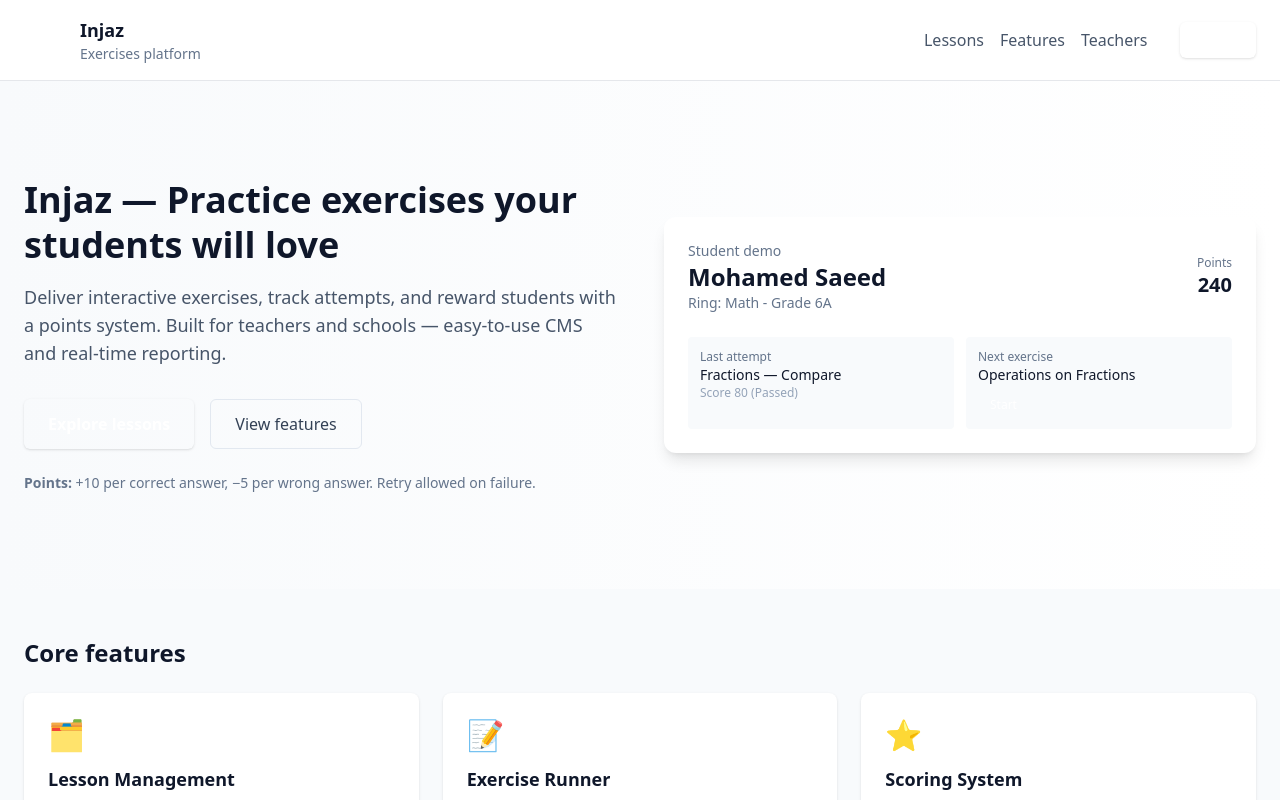
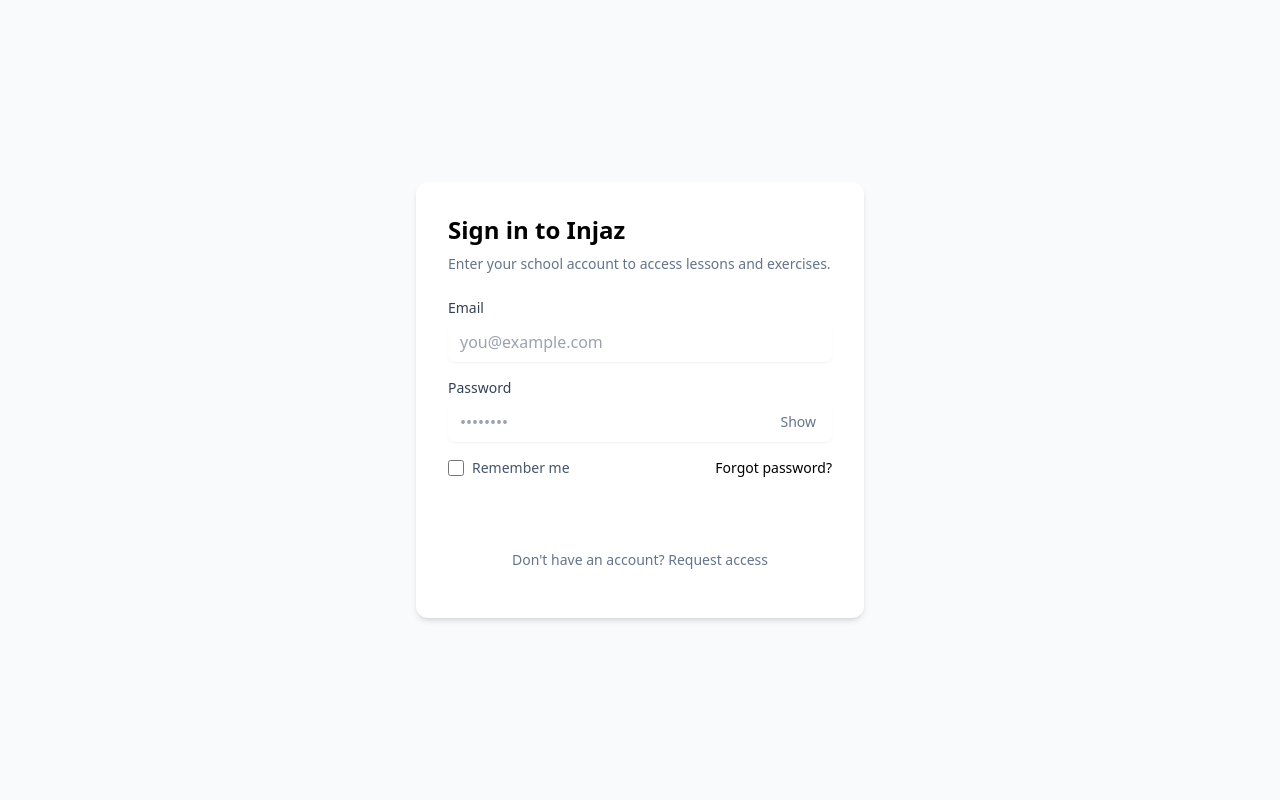
Before and after one commit to MohYab/Injaz, a React (Vite) app: page /login in a window 1280 px wide. Shown: the top 800 px of the page. Built offline with nearby package versions, Linux system fonts and the light colour scheme.

Commit message:
add Login page and link from Home

```diff
--- a/package.json
+++ b/package.json
@@ -11,13 +11,15 @@
   },
   "dependencies": {
     "react": "^19.2.0",
-    "react-dom": "^19.2.0"
+    "react-dom": "^19.2.0",
+    "react-router-dom": "^7.9.6"
   },
   "devDependencies": {
     "@eslint/js": "^9.39.1",
     "@types/node": "^24.10.0",
     "@types/react": "^19.2.2",
     "@types/react-dom": "^19.2.2",
+    "@types/react-router-dom": "^5.3.3",
     "@vitejs/plugin-react": "^5.1.0",
     "autoprefixer": "^10.4.22",
     "eslint": "^9.39.1",
--- a/src/App.tsx
+++ b/src/App.tsx
@@ -1,10 +1,16 @@
 import React, { JSX } from "react";
+import { BrowserRouter, Routes, Route } from "react-router-dom";
 import Home from "./pages/home/Home";
+import Login from "./pages/auth/Login";
+import "./index.css";
 
 export default function App(): JSX.Element {
   return (
-    <div className="app-container">
-      <Home />
-    </div>
+    <BrowserRouter>
+      <Routes>
+        <Route path="/" element={<Home />} />
+        <Route path="/login" element={<Login />} />
+      </Routes>
+    </BrowserRouter>
   );
 }
--- a/src/components/Nav.tsx
+++ b/src/components/Nav.tsx
@@ -1,10 +1,6 @@
 import React, { JSX } from "react";
 
-type NavProps = {
-  onSignIn?: () => void;
-};
-
-export default function Nav({ onSignIn }: NavProps): JSX.Element {
+export default function Nav(): JSX.Element {
   return (
     <header className="bg-white border-b">
       <div className="max-w-7xl mx-auto px-6 py-4 flex items-center justify-between">
@@ -25,15 +21,15 @@
           <a className="text-slate-600 hover:text-brand" href="#features">
             Features
           </a>
-          <a className="text-slate-600 hover:text-brand" href="#teachers">
-            Teachers
-          </a>
-          <button
-            onClick={onSignIn}
-            className="ml-4 px-4 py-2 rounded-md bg-gradient-to-r from-primary to-accent text-white text-sm font-medium shadow"
+
+          {/* Very visible login link */}
+          <a
+            href="/login"
+            className="ml-4 px-4 py-2 rounded-md bg-orange-500 text-white text-sm font-semibold shadow hover:opacity-90"
+            id="injaz-login-btn"
           >
             Sign in
-          </button>
+          </a>
         </nav>
       </div>
     </header>
--- /dev/null
+++ b/src/pages/auth/Login.tsx
@@ -0,0 +1,169 @@
+import React, { useState } from "react";
+
+type LoginResponse = {
+  token?: string;
+  user?: { id: string; fullName?: string; email?: string };
+  message?: string;
+};
+
+export default function Login(): JSX.Element {
+  const [email, setEmail] = useState("");
+  const [password, setPassword] = useState("");
+  const [remember, setRemember] = useState(false);
+  const [loading, setLoading] = useState(false);
+  const [error, setError] = useState<string | null>(null);
+  const [showPassword, setShowPassword] = useState(false);
+
+  const validate = () => {
+    if (!email || !password) {
+      setError("Please provide email and password.");
+      return false;
+    }
+    const emailRe = /^[^\s@]+@[^\s@]+\.[^\s@]+$/;
+    if (!emailRe.test(email)) {
+      setError("Please enter a valid email address.");
+      return false;
+    }
+    return true;
+  };
+
+  const handleSubmit = async (e: React.FormEvent) => {
+    e.preventDefault();
+    setError(null);
+
+    if (!validate()) return;
+
+    setLoading(true);
+    try {
+      // Replace the URL below with your real auth endpoint
+      const res = await fetch("/api/auth/login", {
+        method: "POST",
+        headers: { "Content-Type": "application/json" },
+        body: JSON.stringify({ email, password }),
+      });
+
+      const data: LoginResponse = await res
+        .json()
+        .catch(() => ({} as LoginResponse));
+
+      if (!res.ok) {
+        setError(data?.message || `Login failed (${res.status})`);
+        setLoading(false);
+        return;
+      }
+
+      if (data.token) {
+        // store token -- consider httpOnly cookie from backend for production
+        const storage = remember ? localStorage : sessionStorage;
+        storage.setItem("injaz_token", data.token);
+        storage.setItem("injaz_user", JSON.stringify(data.user ?? {}));
+        // redirect to dashboard / root
+        window.location.href = "/";
+      } else {
+        setError("Login succeeded but no token returned by server.");
+      }
+    } catch (err) {
+      console.error(err);
+      setError("Network error. Please try again.");
+    } finally {
+      setLoading(false);
+    }
+  };
+
+  return (
+    <div className="min-h-screen flex items-center justify-center bg-slate-50 px-4">
+      <div className="max-w-md w-full bg-white rounded-xl shadow-md p-8">
+        <h1 className="text-2xl font-bold text-brand mb-2">Sign in to Injaz</h1>
+        <p className="text-sm text-slate-500 mb-6">
+          Enter your school account to access lessons and exercises.
+        </p>
+
+        <form onSubmit={handleSubmit} className="space-y-4">
+          <div>
+            <label
+              htmlFor="email"
+              className="block text-sm font-medium text-slate-700"
+            >
+              Email
+            </label>
+            <input
+              id="email"
+              type="email"
+              value={email}
+              onChange={(e) => setEmail(e.target.value)}
+              className="mt-1 block w-full rounded-md border-gray-200 shadow-sm px-3 py-2 focus:outline-none focus:ring-2 focus:ring-accent"
+              placeholder="you@example.com"
+              required
+            />
+          </div>
+
+          <div>
+            <label
+              htmlFor="password"
+              className="block text-sm font-medium text-slate-700"
+            >
+              Password
+            </label>
+            <div className="mt-1 relative">
+              <input
+                id="password"
+                type={showPassword ? "text" : "password"}
+                value={password}
+                onChange={(e) => setPassword(e.target.value)}
+                className="block w-full rounded-md border-gray-200 shadow-sm px-3 py-2 pr-12 focus:outline-none focus:ring-2 focus:ring-accent"
+                placeholder="••••••••"
+                required
+                minLength={6}
+              />
+              <button
+                type="button"
+                onClick={() => setShowPassword((s) => !s)}
+                className="absolute inset-y-0 right-2 px-2 text-sm text-slate-500"
+                aria-label={showPassword ? "Hide password" : "Show password"}
+              >
+                {showPassword ? "Hide" : "Show"}
+              </button>
+            </div>
+          </div>
+
+          <div className="flex items-center justify-between">
+            <label className="inline-flex items-center space-x-2">
+              <input
+                type="checkbox"
+                checked={remember}
+                onChange={(e) => setRemember(e.target.checked)}
+                className="h-4 w-4 text-accent rounded border-gray-300"
+              />
+              <span className="text-sm text-slate-600">Remember me</span>
+            </label>
+
+            <a href="#" className="text-sm text-accent hover:underline">
+              Forgot password?
+            </a>
+          </div>
+
+          <div>
+            <button
+              type="submit"
+              disabled={loading}
+              className="w-full inline-flex items-center justify-center gap-2 px-4 py-2 rounded-md bg-brand text-white font-semibold hover:opacity-95 disabled:opacity-60"
+            >
+              {loading ? "Signing in..." : "Sign in"}
+            </button>
+          </div>
+
+          <div className="text-center text-sm text-slate-500">
+            Don't have an account?{" "}
+            <a href="#" className="text-accent hover:underline">
+              Request access
+            </a>
+          </div>
+        </form>
+
+        <div role="status" aria-live="polite" className="mt-4">
+          {error && <p className="text-sm text-red-600">{error}</p>}
+        </div>
+      </div>
+    </div>
+  );
+}
```
Also changed, not shown: 1 other file (tests, documents, lock files or other folders).
